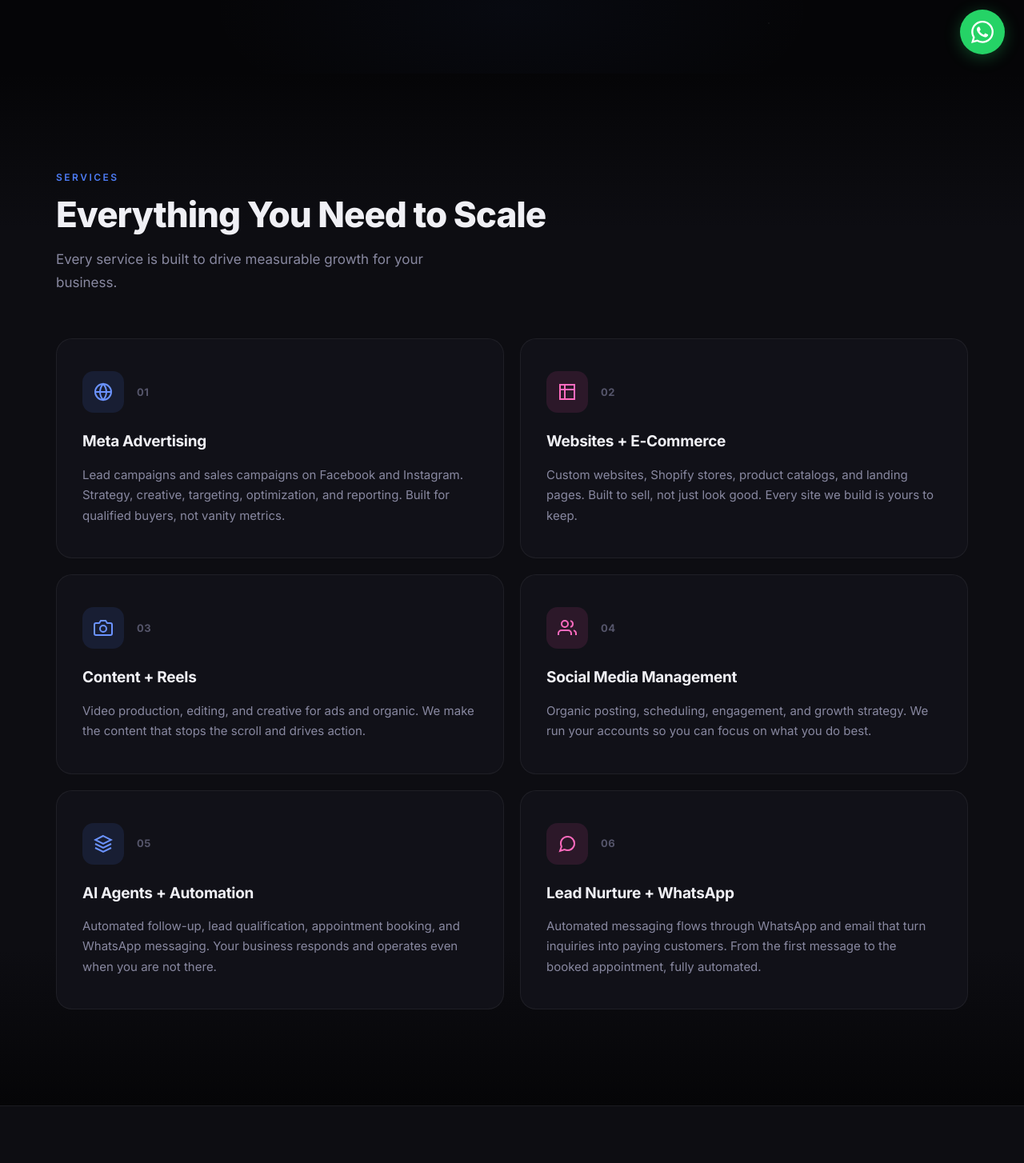
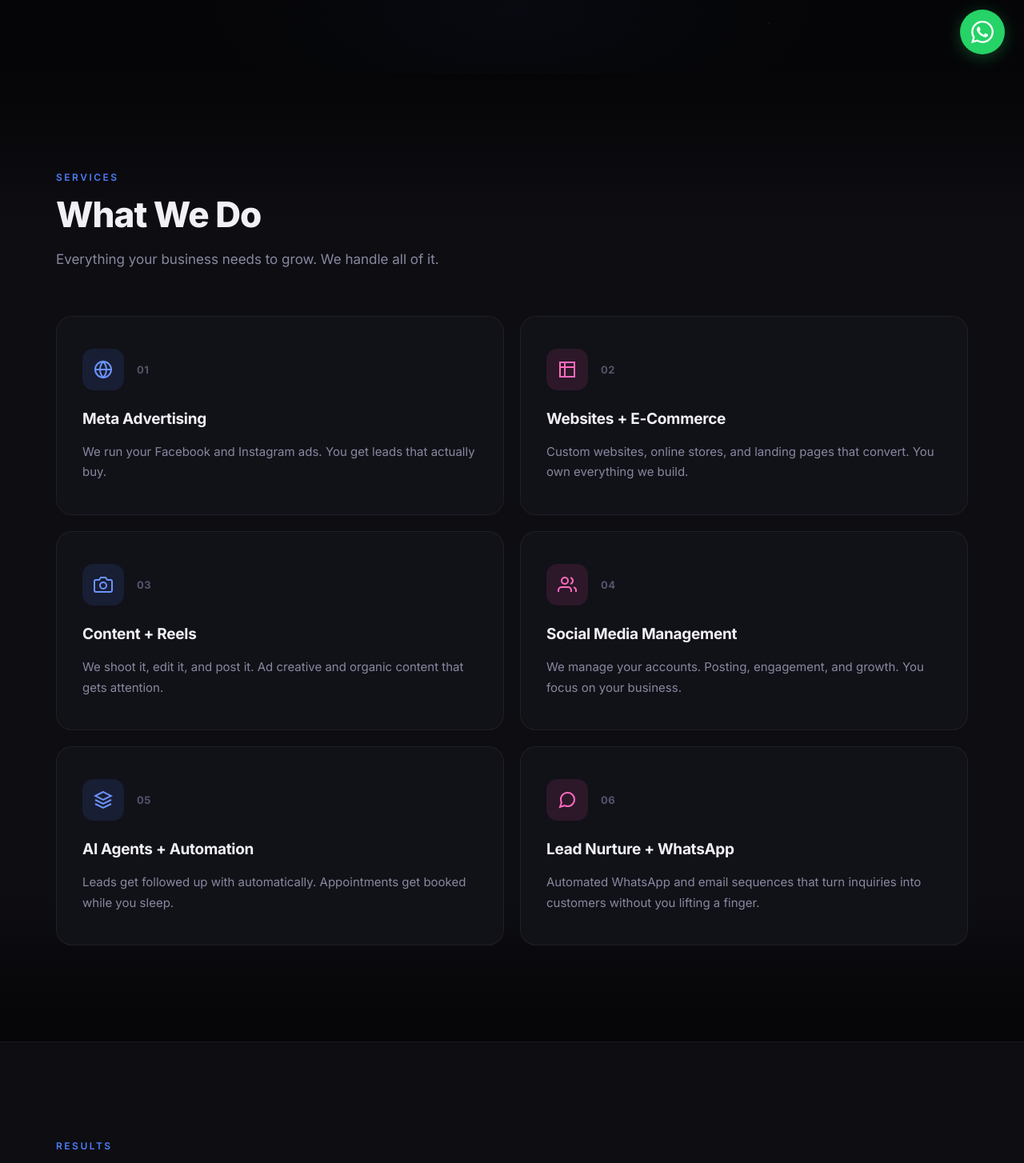
Before and after one commit to lumenmarketingsolutions/mk7media, a Flask app: page / in a window 1280 px wide. Shown: the part 708-2162 px from the top of the page at 80% size. Run offline with Flask 3, Linux system fonts and the light colour scheme.

Commit message:
Tighten all service descriptions - direct, short, Lebanese approach
Co-Authored-By: Claude Opus 4.6 (1M context) <noreply@anthropic.com>

```diff
--- a/templates/index.html
+++ b/templates/index.html
@@ -810,8 +810,8 @@
   <div class="services-inner">
     <div class="fade-in">
       <div class="section-label">Services</div>
-      <div class="section-title">Everything You Need to Scale</div>
-      <div class="section-subtitle">Every service is built to drive measurable growth for your business.</div>
+      <div class="section-title">What We Do</div>
+      <div class="section-subtitle">Everything your business needs to grow. We handle all of it.</div>
     </div>
 
     <div class="services-list">
@@ -823,7 +823,7 @@
           <span class="svc-num">01</span>
         </div>
         <h3>Meta Advertising</h3>
-        <p>Lead campaigns and sales campaigns on Facebook and Instagram. Strategy, creative, targeting, optimization, and reporting. Built for qualified buyers, not vanity metrics.</p>
+        <p>We run your Facebook and Instagram ads. You get leads that actually buy.</p>
       </div>
 
       <div class="service-item fade-in d2">
@@ -834,7 +834,7 @@
           <span class="svc-num">02</span>
         </div>
         <h3>Websites + E-Commerce</h3>
-        <p>Custom websites, Shopify stores, product catalogs, and landing pages. Built to sell, not just look good. Every site we build is yours to keep.</p>
+        <p>Custom websites, online stores, and landing pages that convert. You own everything we build.</p>
       </div>
 
       <div class="service-item fade-in d3">
@@ -845,7 +845,7 @@
           <span class="svc-num">03</span>
         </div>
         <h3>Content + Reels</h3>
-        <p>Video production, editing, and creative for ads and organic. We make the content that stops the scroll and drives action.</p>
+        <p>We shoot it, edit it, and post it. Ad creative and organic content that gets attention.</p>
       </div>
 
       <div class="service-item fade-in d4">
@@ -856,7 +856,7 @@
           <span class="svc-num">04</span>
         </div>
         <h3>Social Media Management</h3>
-        <p>Organic posting, scheduling, engagement, and growth strategy. We run your accounts so you can focus on what you do best.</p>
+        <p>We manage your accounts. Posting, engagement, and growth. You focus on your business.</p>
       </div>
 
       <div class="service-item fade-in d5">
@@ -867,7 +867,7 @@
           <span class="svc-num">05</span>
         </div>
         <h3>AI Agents + Automation</h3>
-        <p>Automated follow-up, lead qualification, appointment booking, and WhatsApp messaging. Your business responds and operates even when you are not there.</p>
+        <p>Leads get followed up with automatically. Appointments get booked while you sleep.</p>
       </div>
 
       <div class="service-item fade-in d6">
@@ -878,7 +878,7 @@
           <span class="svc-num">06</span>
         </div>
         <h3>Lead Nurture + WhatsApp</h3>
-        <p>Automated messaging flows through WhatsApp and email that turn inquiries into paying customers. From the first message to the booked appointment, fully automated.</p>
+        <p>Automated WhatsApp and email sequences that turn inquiries into customers without you lifting a finger.</p>
       </div>
     </div>
   </div>
```
